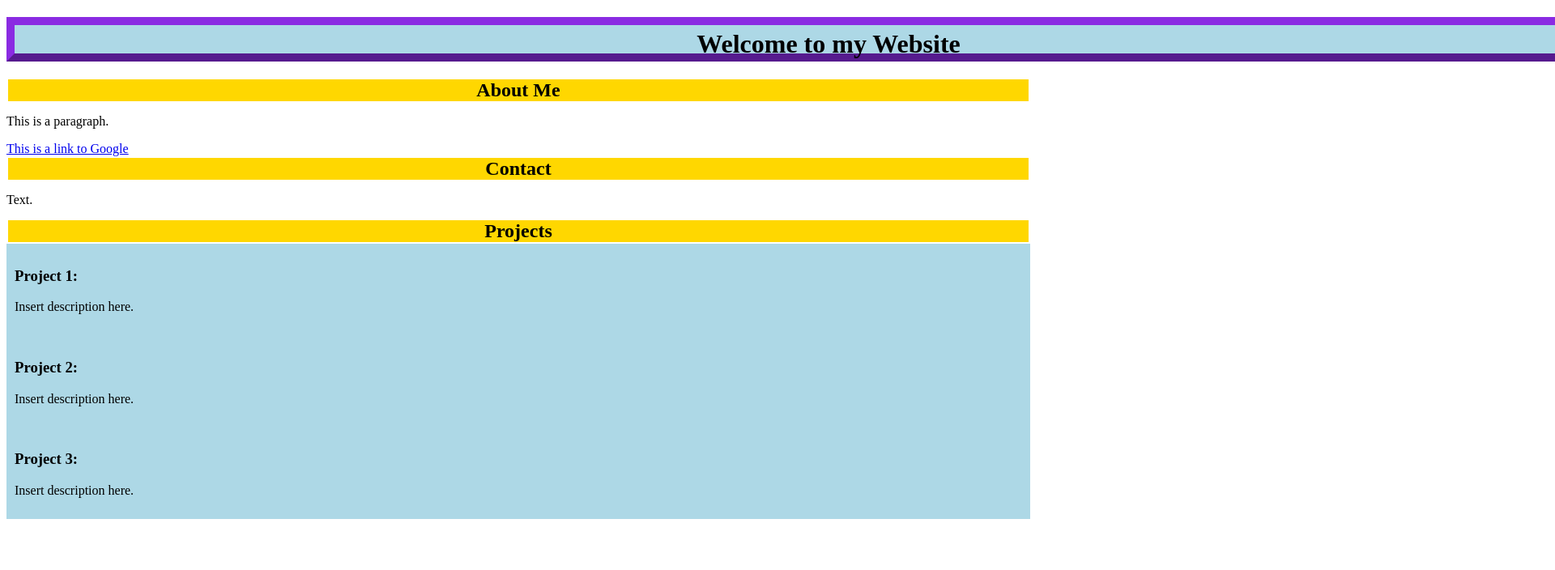
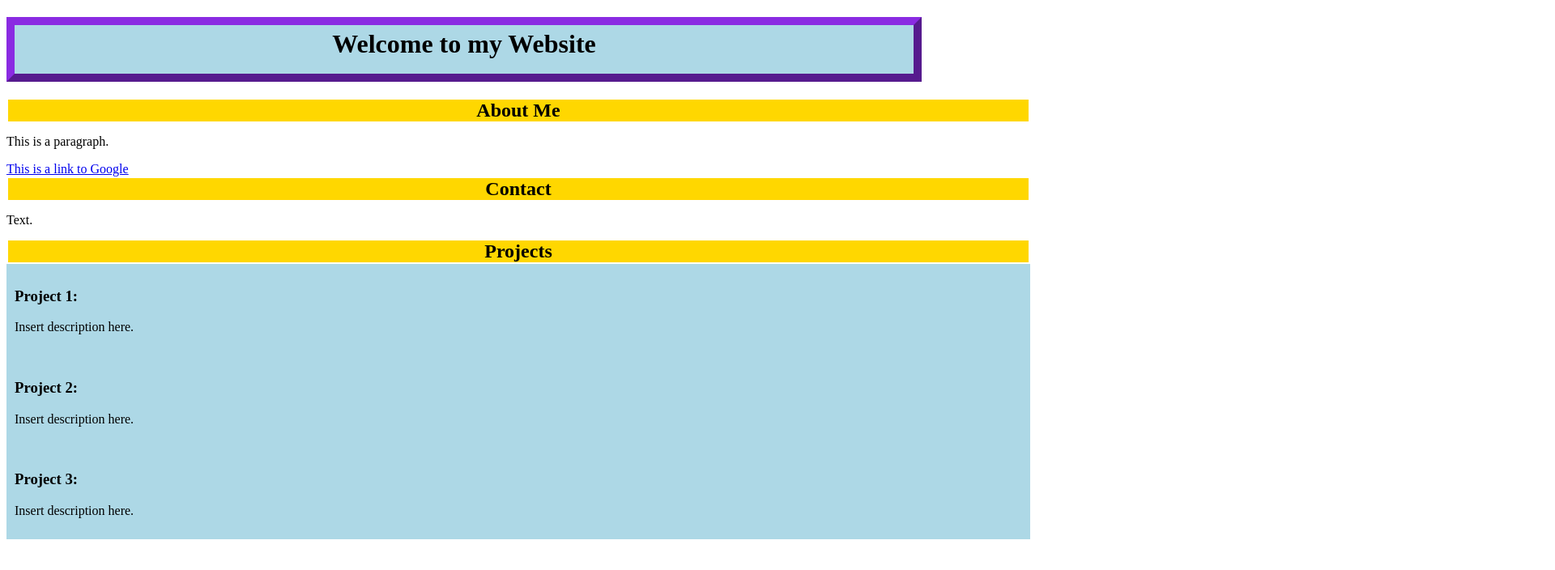
Before and after one commit to ChrisPung/chrispung.github.io, a plain HTML site: page index.html in a window 1280 px wide. Shown: the top 704 px of the page at 81% size, 1920 px wide, since content can reach past the window. Drawn offline with Linux system fonts and the light colour scheme.

Commit message:
Update index.html

```diff
--- a/index.html
+++ b/index.html
@@ -12,8 +12,8 @@
 				border: 10px;
 				border-color: blueviolet;
 				border-style: outset;
-				width: 2000px;
-				height: 25px;
+				width: 1100px;
+				height: 50px;
 				Padding: 5px;
 
 			}
```
